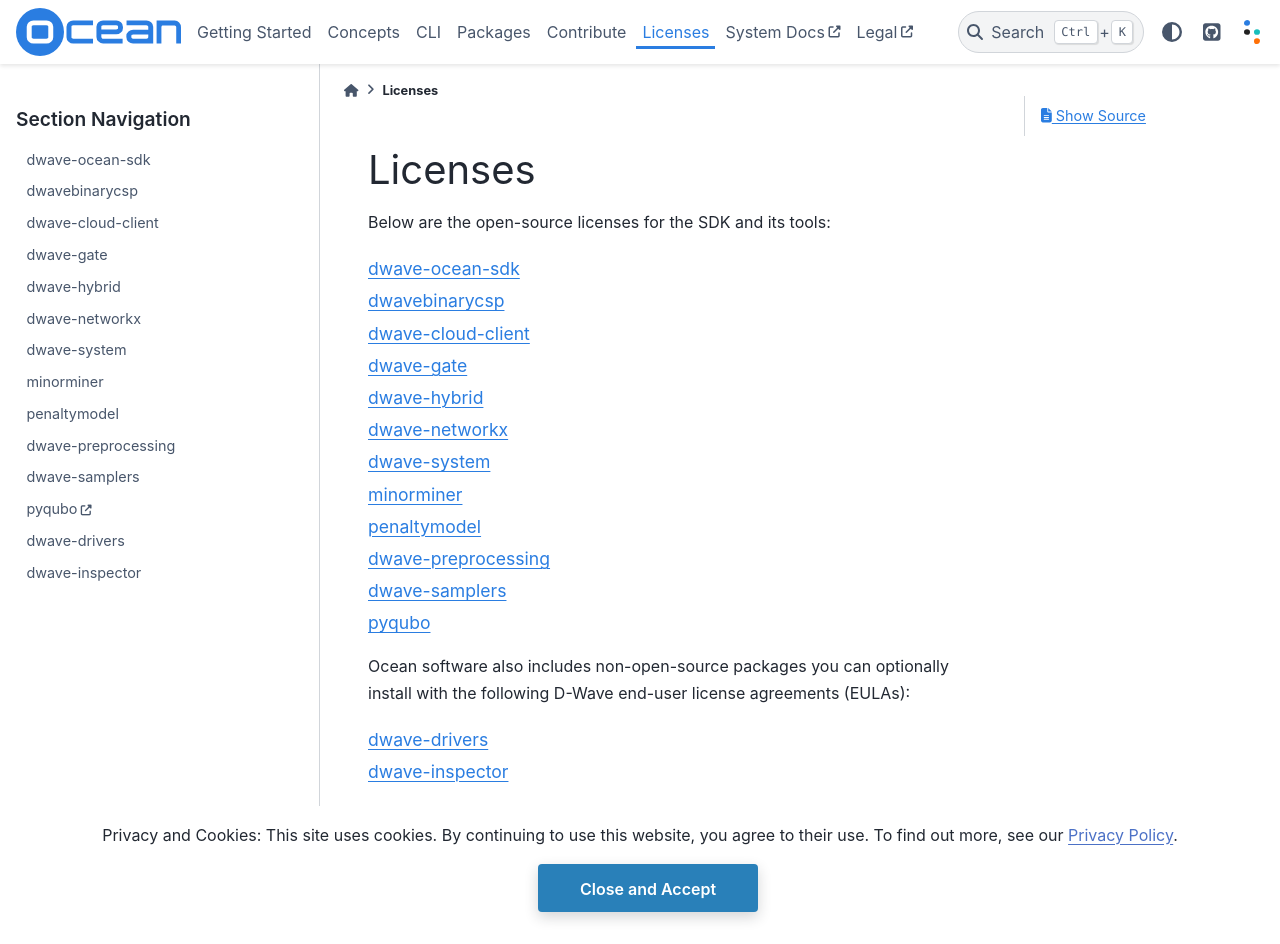
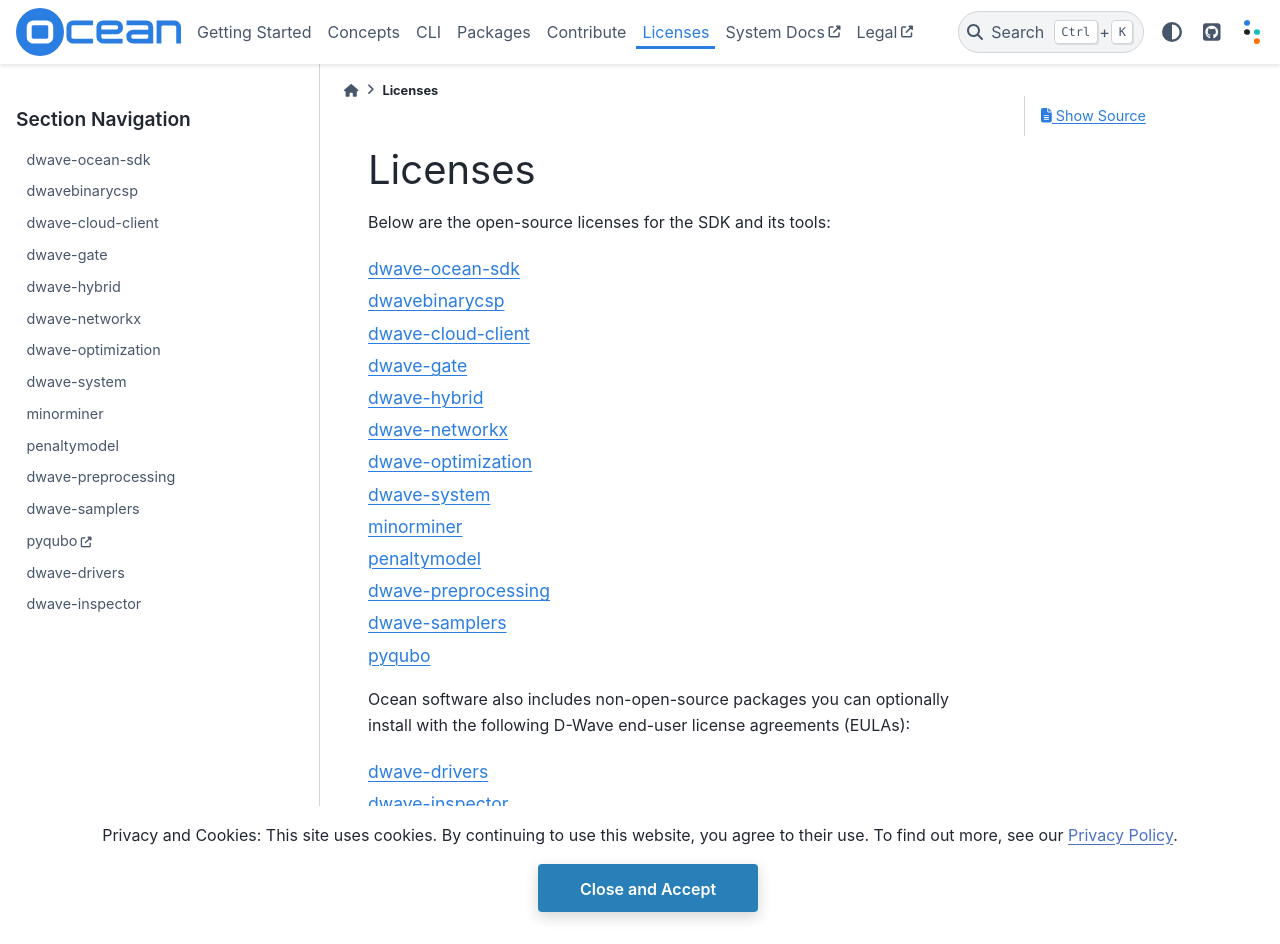
Before and after one commit to dwavesystems/dwave-ocean-sdk, a Sphinx documentation site: the page built from docs/licenses.rst, in a window 1280 px wide and 944 px high. Built offline with Sphinx 7.4.7 and the PyData theme 0.15.4, drawn with Linux system fonts in a browser that asks for light colours; pages that are not in the unit, such as notebooks, are missing from menus.

Commit message:
Add licenses for dwave-optimization

```diff
--- a/docs/licenses.rst
+++ b/docs/licenses.rst
@@ -13,6 +13,7 @@
    licenses/gate
    licenses/hybrid
    licenses/dnx
+   licenses/optimization
    licenses/system
    licenses/minorminer
    licenses/penaltymodel
--- /dev/null
+++ b/docs/licenses/optimization.rst
@@ -0,0 +1,5 @@
+==================
+dwave-optimization
+==================
+
+.. include:: ../docs_optimization/LICENSE
```
